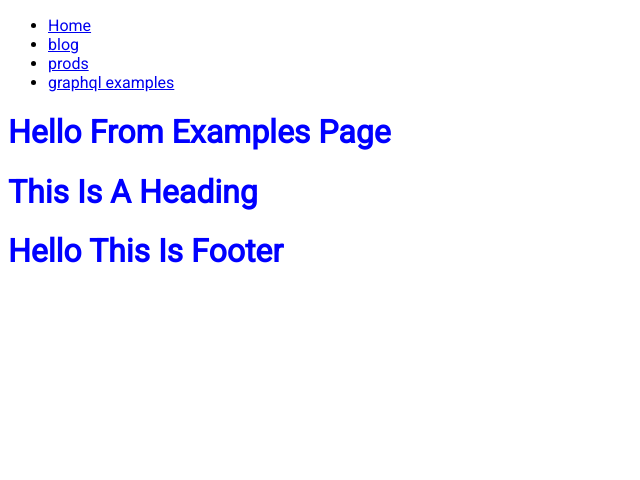
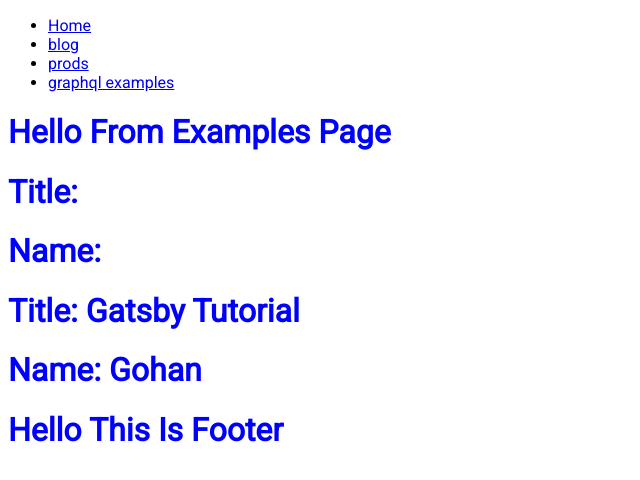
Before and after one commit to Pedro-Garcez/gatsbyTutorial, a Gatsby site: page /examples in a window 1280 px wide. Shown: the whole page, without its empty margins (0-640 px from the left). Built offline with nearby package versions, Linux system fonts and the light colour scheme; Gatsby itself is replaced by a stand-in of ours.

Commit message:
used object desctructuring to acess data instead of using property acessor

```diff
--- a/src/examples/Header.js
+++ b/src/examples/Header.js
@@ -18,11 +18,21 @@ const getData = graphql`
 `
 
 const Header = () => {
-  const data = useStaticQuery(getData)
-  console.log(data)
+  const {
+    site: {
+      siteMetadata: {
+        title,
+        person: { name },
+      },
+    },
+  } = useStaticQuery(getData)
+
   return (
     <div>
-      <h1>this is a heading</h1>
+      <h1>title: {/*data.site.siteMetadata.title*/}</h1>
+      <h1>name: {/*data.site.siteMetadata.person.name*/}</h1>
+      <h1>title: {title}</h1>
+      <h1>name: {name}</h1>
     </div>
   )
 }
```
